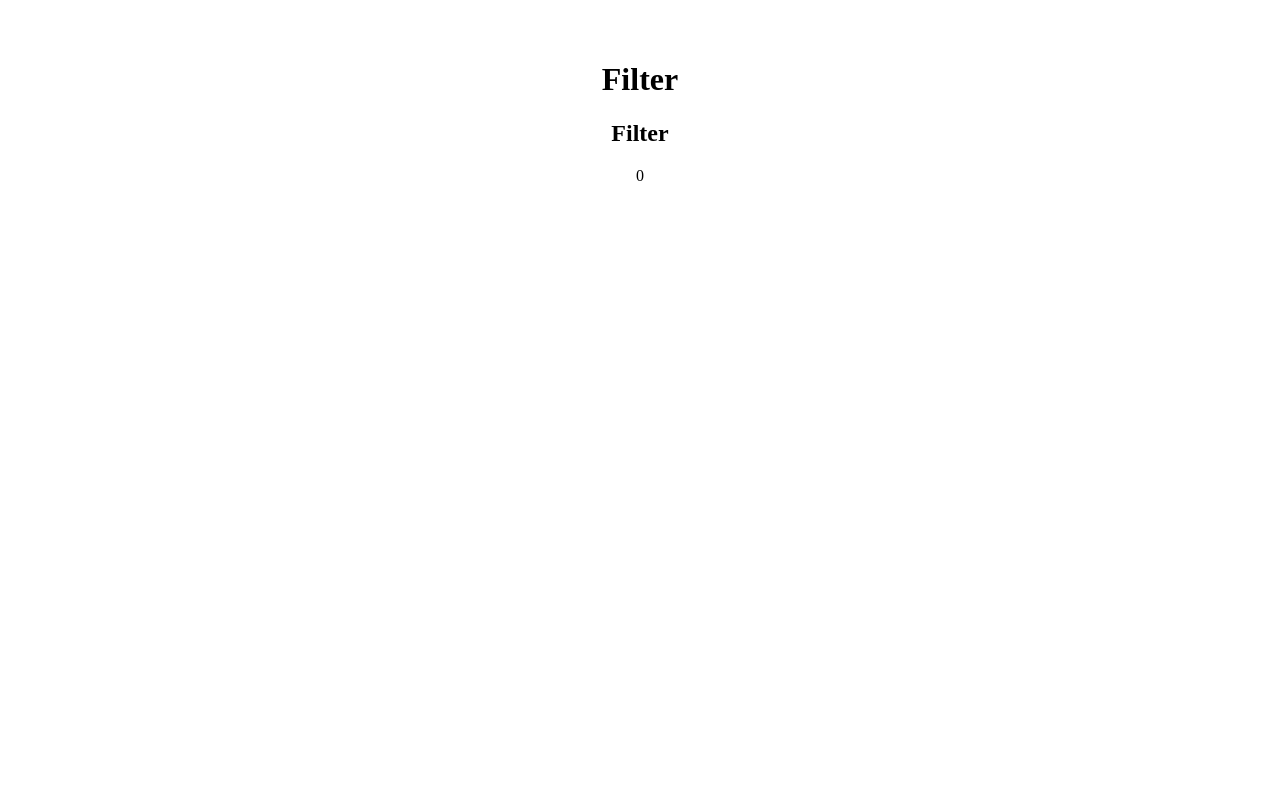
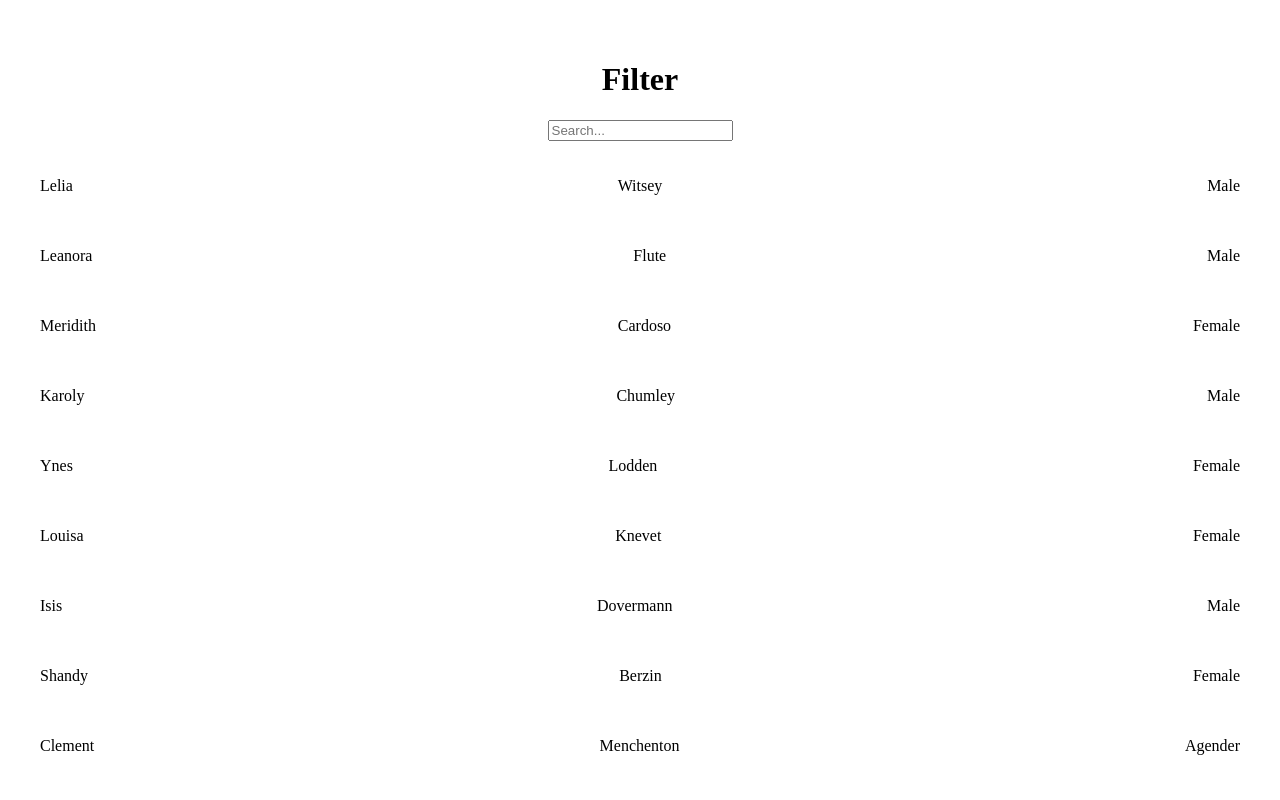
Before and after one commit to tla111/filter-practice, a React (Vite) app in the folder frontend/: page / in a window 1280 px wide. Shown: the top 800 px of the page. Built offline with nearby package versions, Linux system fonts and the light colour scheme.

Commit message:
implemented filter function

```diff
--- a/frontend/src/App.css
+++ b/frontend/src/App.css
@@ -10,9 +10,11 @@
   padding: 1.5em;
   will-change: filter;
 }
+
 .logo:hover {
   filter: drop-shadow(0 0 2em #646cffaa);
 }
+
 .logo.react:hover {
   filter: drop-shadow(0 0 2em #61dafbaa);
 }
@@ -21,6 +23,7 @@
   from {
     transform: rotate(0deg);
   }
+
   to {
     transform: rotate(360deg);
   }
@@ -39,3 +42,9 @@
 .read-the-docs {
   color: #888;
 }
+
+.user {
+  display: flex;
+  justify-content: space-between;
+  margin-top: 20px;
+}
--- a/frontend/src/App.jsx
+++ b/frontend/src/App.jsx
@@ -1,6 +1,6 @@
 import { useState } from 'react'
-import reactLogo from './assets/react.svg'
 import './App.css'
+import FilterNames from './components/filterNames'
 
 function App() {
   const [count, setCount] = useState(0)
@@ -8,7 +8,7 @@ function App() {
   return (
     <div className="App">
       <h1>Filter</h1>
-      <h2>Filter</h2>
+      <FilterNames />
       {count}
     </div>
   )
--- /dev/null
+++ b/frontend/src/components/FilterNames.jsx
@@ -0,0 +1,32 @@
+import { useState } from 'react';
+import JSONDATA from '../mockData.json';
+
+function FilterNames() {
+    const [searchName, setSearchName] = useState("");
+
+    return (
+        <div className="App">
+            <input
+                type="text"
+                placeholder="Search..."
+                onChange={(e) => { setSearchName(e.target.value) }}
+            />
+            {JSONDATA.filter((val) => {
+                if (searchName == "") {
+                    return val;
+                }
+                else if (val.first_name.toLowerCase().includes(searchName.toLowerCase()) || val.last_name.toLowerCase().includes(searchName.toLowerCase())) {
+                    return val;
+                }
+            }).map((val, key) => (
+                <div className="user" key={key}>
+                    <p>{val.first_name}</p>
+                    <p>{val.last_name}</p>
+                    <p>{val.gender}</p>
+                </div>
+            ))}
+        </div>
+    );
+}
+
+export default FilterNames;
```
